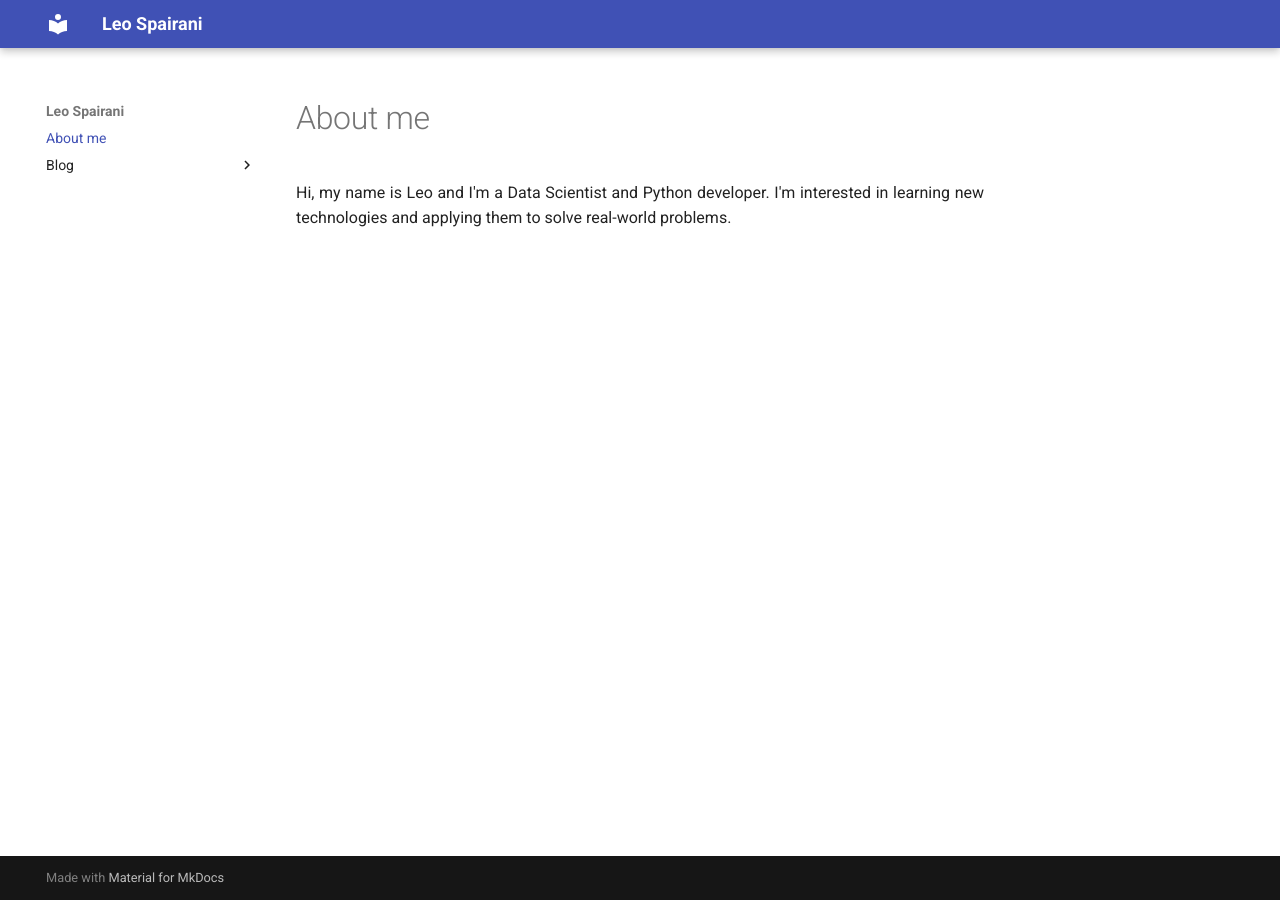
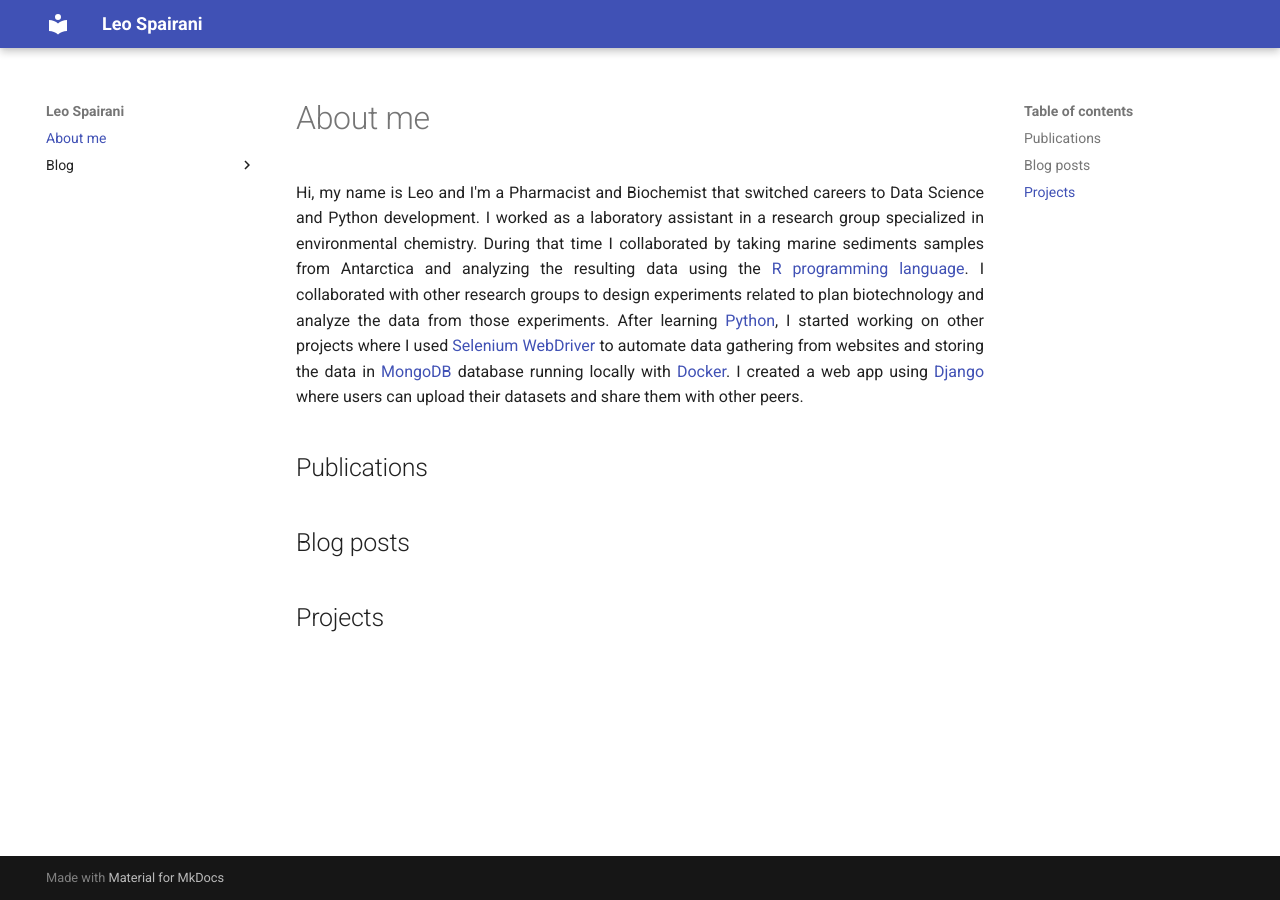
Before and after one commit to LUS24/LUS24.github.io, an MkDocs documentation site: the page built from docs/index.md, in a window 1280 px wide. Built offline with MkDocs 1.6.1 and Material for MkDocs 9.7.7, drawn with Linux system fonts in a browser that asks for light colours.

Commit message:
Updated About me section

```diff
--- a/docs/index.md
+++ b/docs/index.md
@@ -1,3 +1,9 @@
 # About me
 
-Hi, my name is Leo and I'm a Data Scientist and Python developer. I'm interested in learning new technologies and applying them to solve real-world problems.
+Hi, my name is Leo and I'm a Pharmacist and Biochemist that switched careers to Data Science and Python development. I worked as a laboratory assistant in a research group specialized in environmental chemistry. During that time I collaborated by taking marine sediments samples from Antarctica and analyzing the resulting data using the [R programming language](https://www.r-project.org/). I collaborated with other research groups to design experiments related to plan biotechnology and analyze the data from those experiments. After learning [Python](https://www.python.org/), I started working on other projects where I used [Selenium WebDriver](https://www.selenium.dev/) to automate data gathering from websites and storing the data in [MongoDB](https://www.mongodb.com/) database running locally with [Docker](https://www.docker.com/). I created a web app using [Django](https://www.djangoproject.com/) where users can upload their datasets and share them with other peers.
+
+## Publications
+
+## Blog posts
+
+## Projects
```
